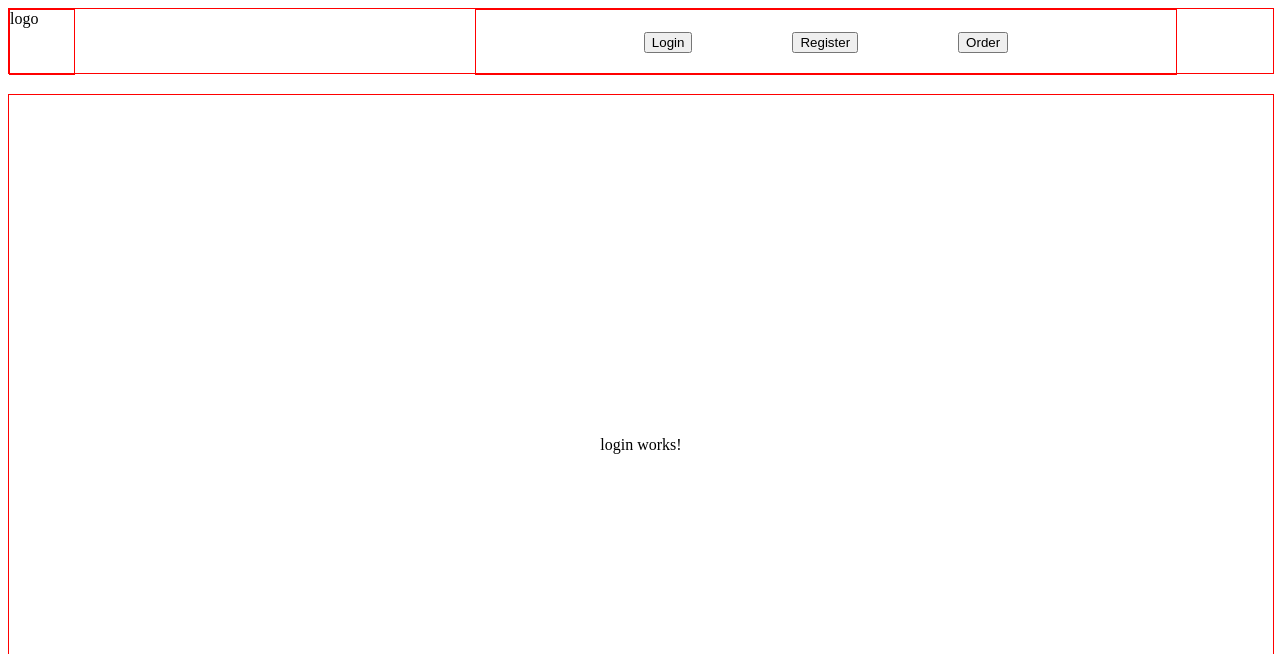
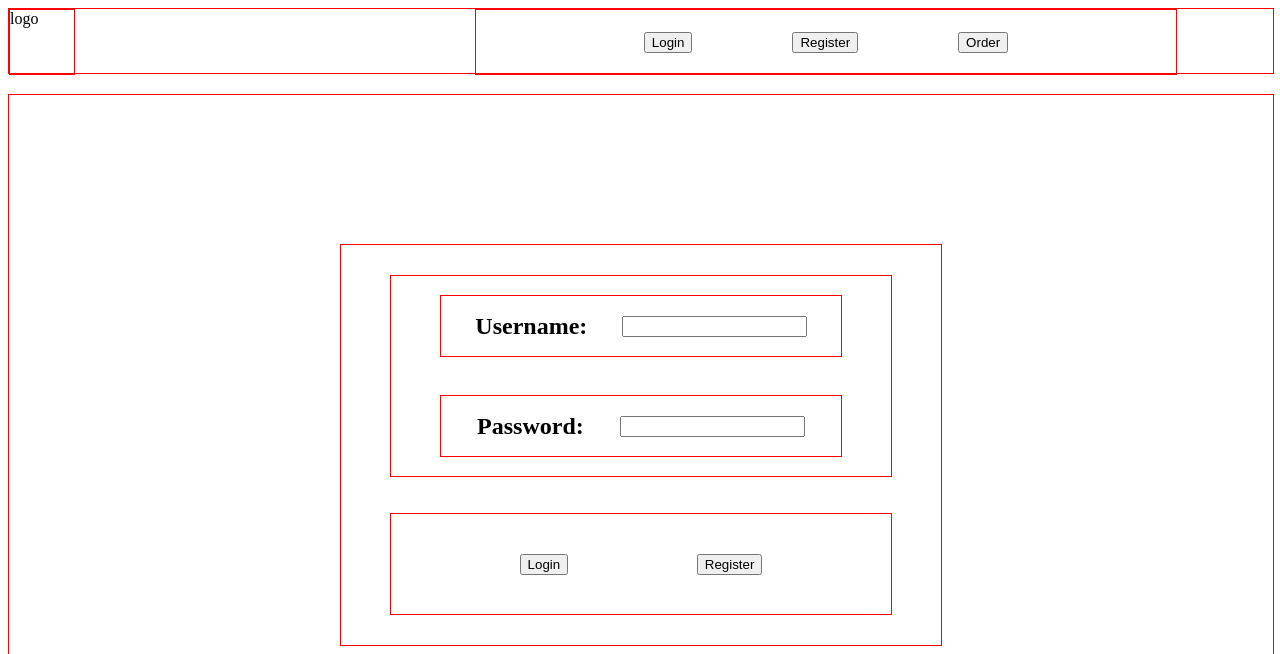
Before and after one commit to oDs1337/Pizzeria-margherita, an Angular app: page /login in a window 1280 px wide. Shown: the top 654 px of the page. Built offline with nearby package versions, Linux system fonts and the light colour scheme.

Commit message:
Blue print of login screen

```diff
--- a/src/app/login/login.component.css
+++ b/src/app/login/login.component.css
@@ -0,0 +1,47 @@
+.loginContainer{
+  width: 600px;
+  height: 400px;
+  border: 1px solid red;
+  display: flex;
+  justify-content: space-between;
+  align-items: center;
+  flex-direction: column;
+}
+
+.formContainer{
+  width: 500px;
+  height: 200px;
+  margin-top: 30px;
+  display: flex;
+  flex-direction: column;
+  justify-content: space-around;
+  align-items: center;
+  border: 1px solid red;
+}
+.buttonContainer{
+  width: 500px;
+  height: 100px;
+  margin-bottom: 30px;
+  border: 1px solid red;
+}
+.username{
+  width: 400px;
+  height: 60px;
+  display: flex;
+  justify-content: space-evenly;
+  align-items: center;
+  border: 1px solid red;
+}
+.password{
+  width: 400px;
+  height: 60px;
+  display: flex;
+  justify-content: space-evenly;
+  align-items: center;
+  border: 1px solid red;
+}
+.buttonContainer{
+  display: flex;
+  justify-content: space-evenly;
+  align-items: center;
+}
--- a/src/app/login/login.component.html
+++ b/src/app/login/login.component.html
@@ -1 +1,16 @@
-<p>login works!</p>
+<div class="loginContainer">
+  <div class="formContainer">
+    <div class="username">
+      <h2>Username:</h2>
+      <input type="text">
+    </div>
+    <div class="password">
+      <h2>Password:</h2>
+      <input type="text">
+    </div>
+  </div>
+  <div class="buttonContainer">
+    <button>Login</button>
+    <button routerLink="/register">Register</button>
+  </div>
+</div>
```
